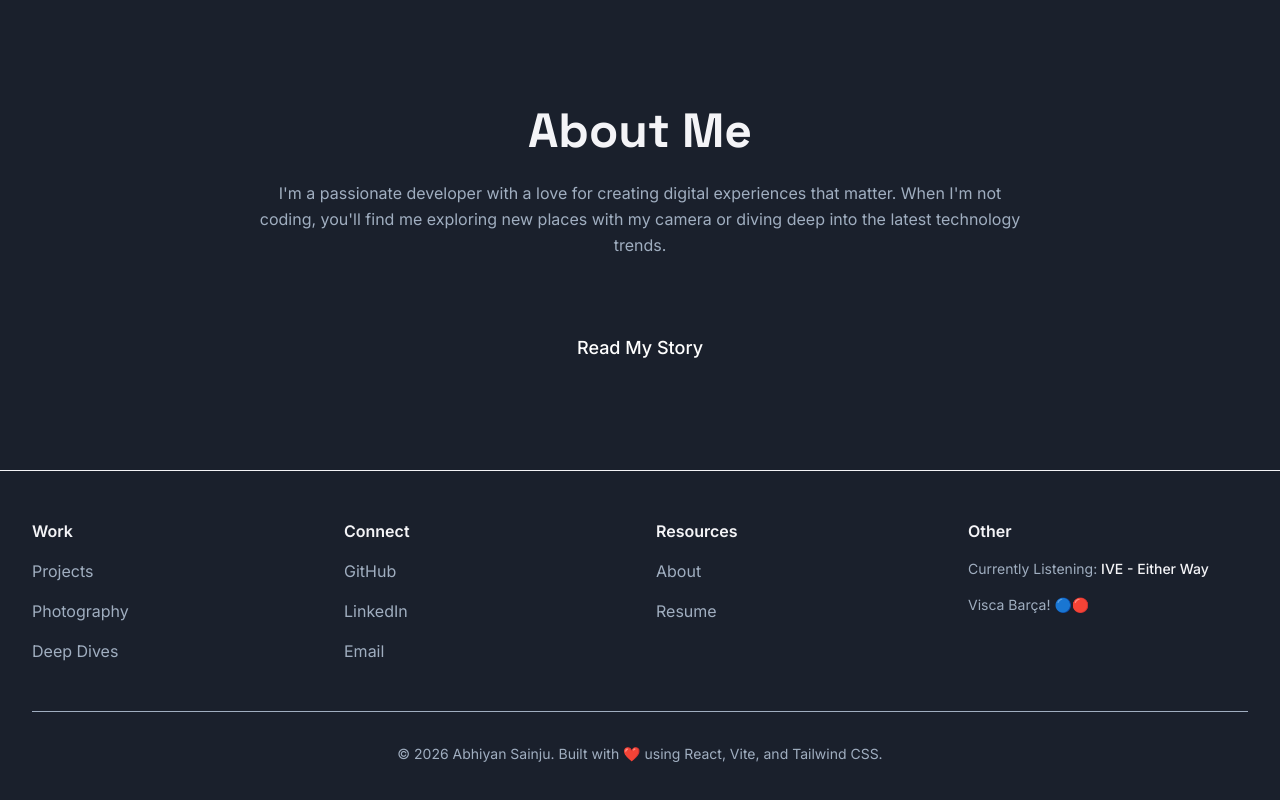
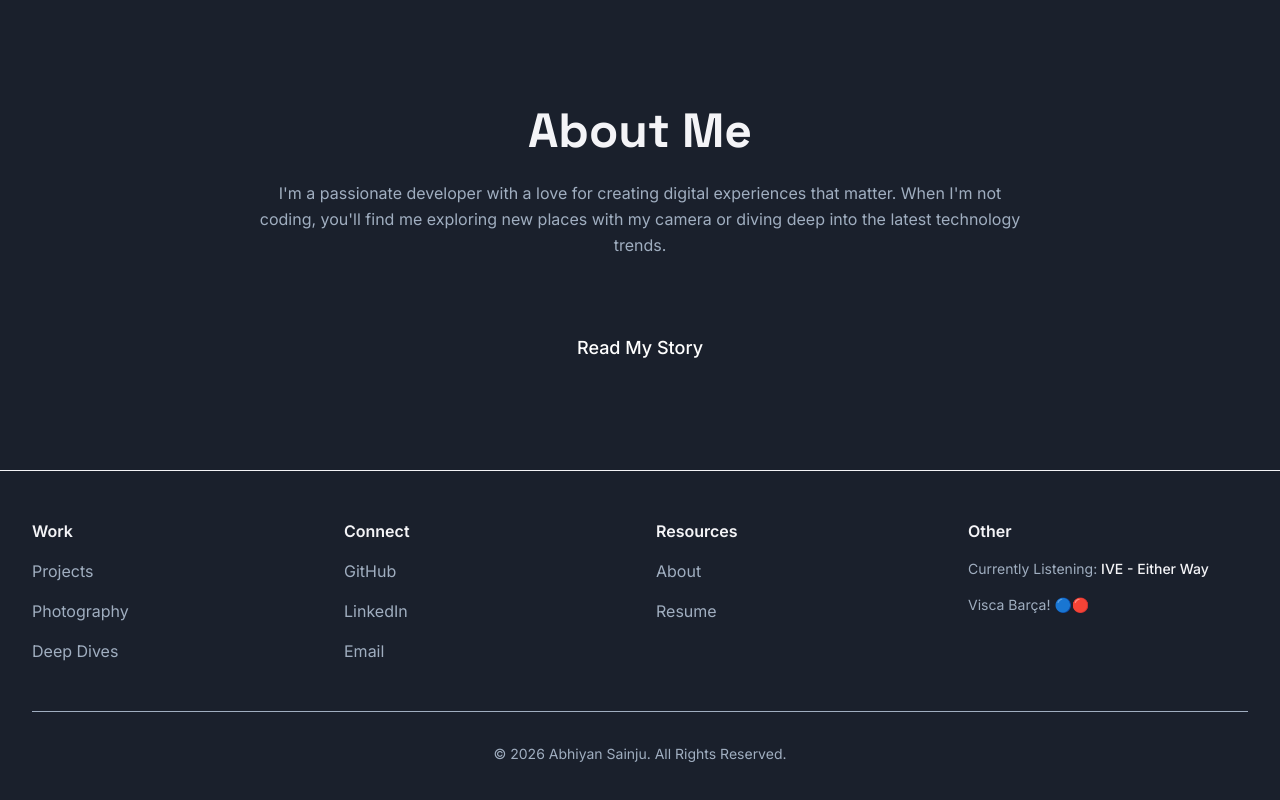
Before and after one commit to aabhiyann/portfolio-abhiyan, a React (Vite) app: page / in a window 1280 px wide. Shown: the part 2641-3441 px from the top of the page. Built offline with nearby package versions, Linux system fonts and the light colour scheme.

Commit message:
feat(footer): remove "Built with" text
- Removes the "Built with ❤️ using React, Vite, and Tailwind CSS." text.
- Achieves a cleaner, more minimalist and professional footer aesthetic.
- Implemented as per user request.

```diff
--- a/src/components/Footer.tsx
+++ b/src/components/Footer.tsx
@@ -42,7 +42,7 @@ const Footer: React.FC = () => {
           </div>
         </div>
         <div className="mt-12 pt-8 border-t border-border-primary text-center text-sm text-secondary">
-          <p>&copy; {new Date().getFullYear()} Abhiyan Sainju. Built with ❤️ using React, Vite, and Tailwind CSS.</p>
+          <p>&copy; {new Date().getFullYear()} Abhiyan Sainju. All Rights Reserved.</p>
         </div>
       </div>
     </footer>
```
